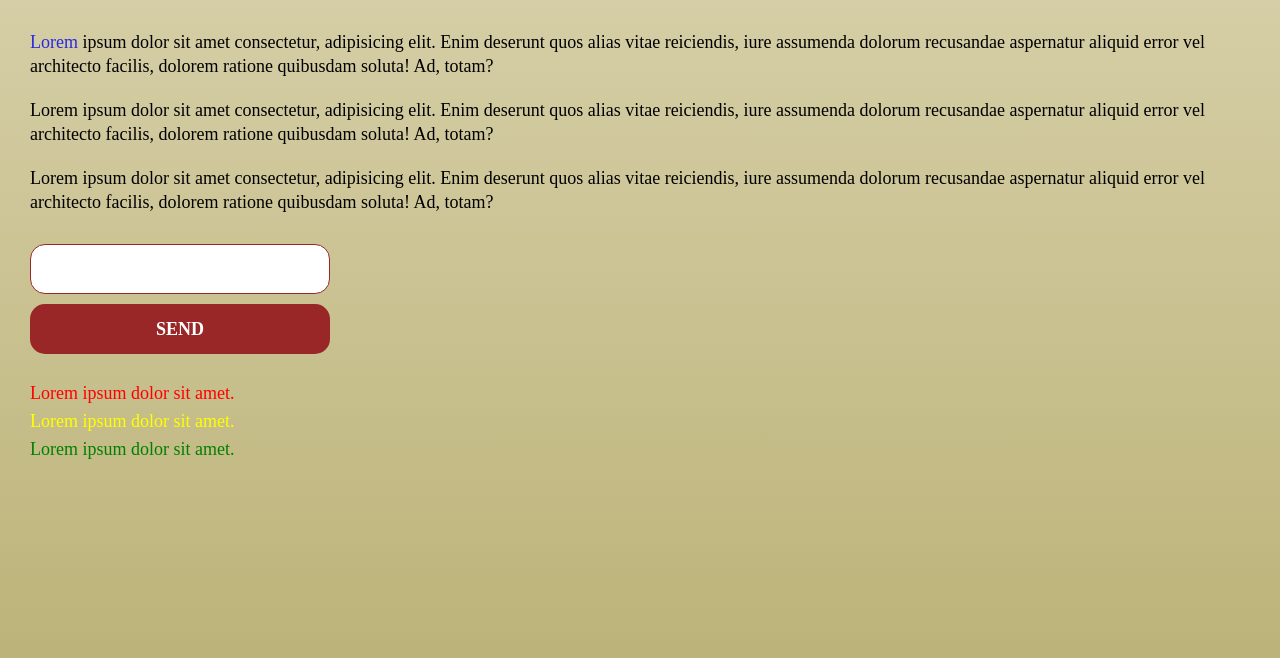
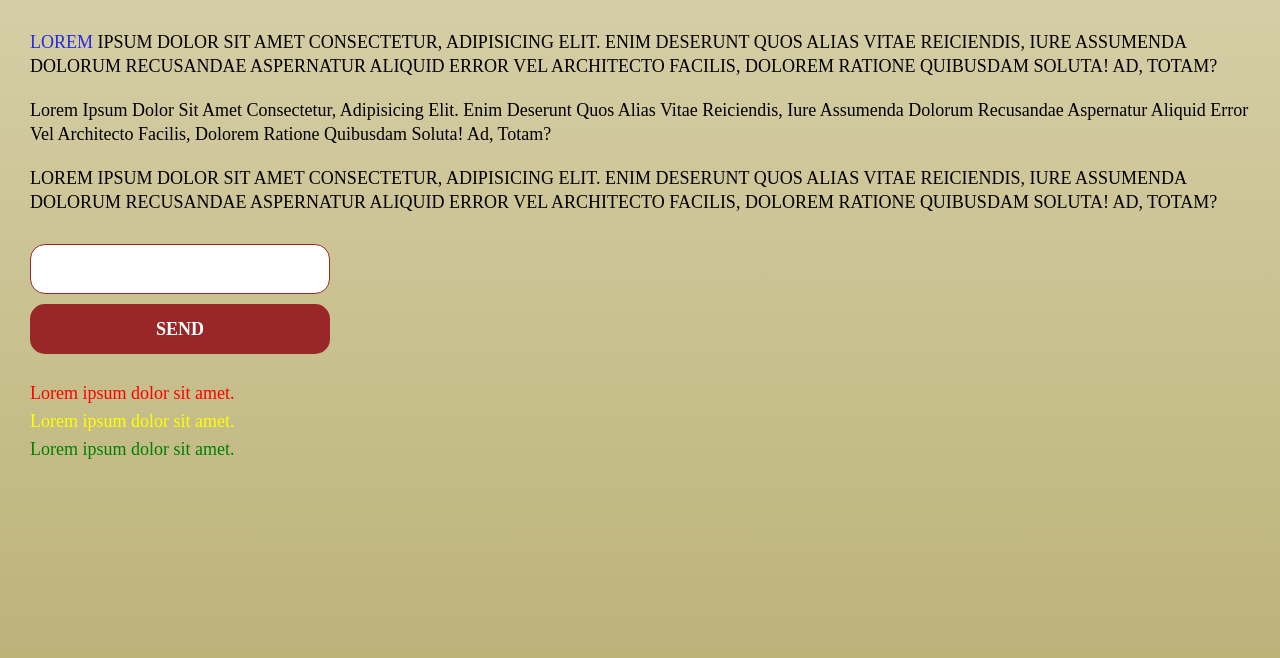
Before and after one commit to OlegKirduk/Pseudo-Classes-and-Pseudo-Elements, a plain HTML site: page index.html in a window 1280 px wide. Drawn offline with Linux system fonts and the light colour scheme.

Commit message:
Changes in style of block-p

```diff
--- a/css/style.css
+++ b/css/style.css
@@ -65,6 +65,12 @@ filter: progid:DXImageTransform.Microsoft.gradient( startColorstr='#d5cea6', end
     line-height: 24px;
     margin: 0 0 20px 0;
 }
+.block p:nth-child(odd){
+    text-transform: uppercase;
+}
+.block p:nth-child(even){
+    text-transform: capitalize;
+}
 
 .link{
     color: rgb(41, 41, 223);
```
